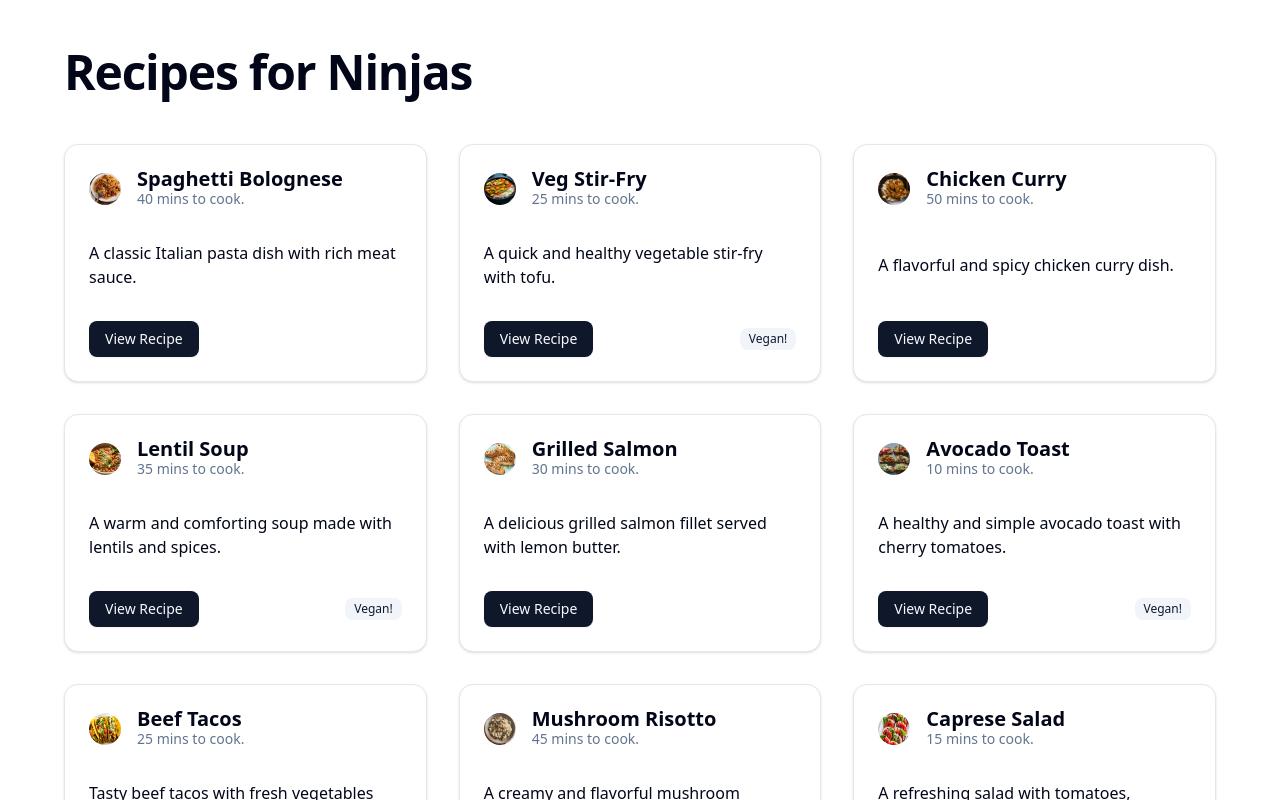
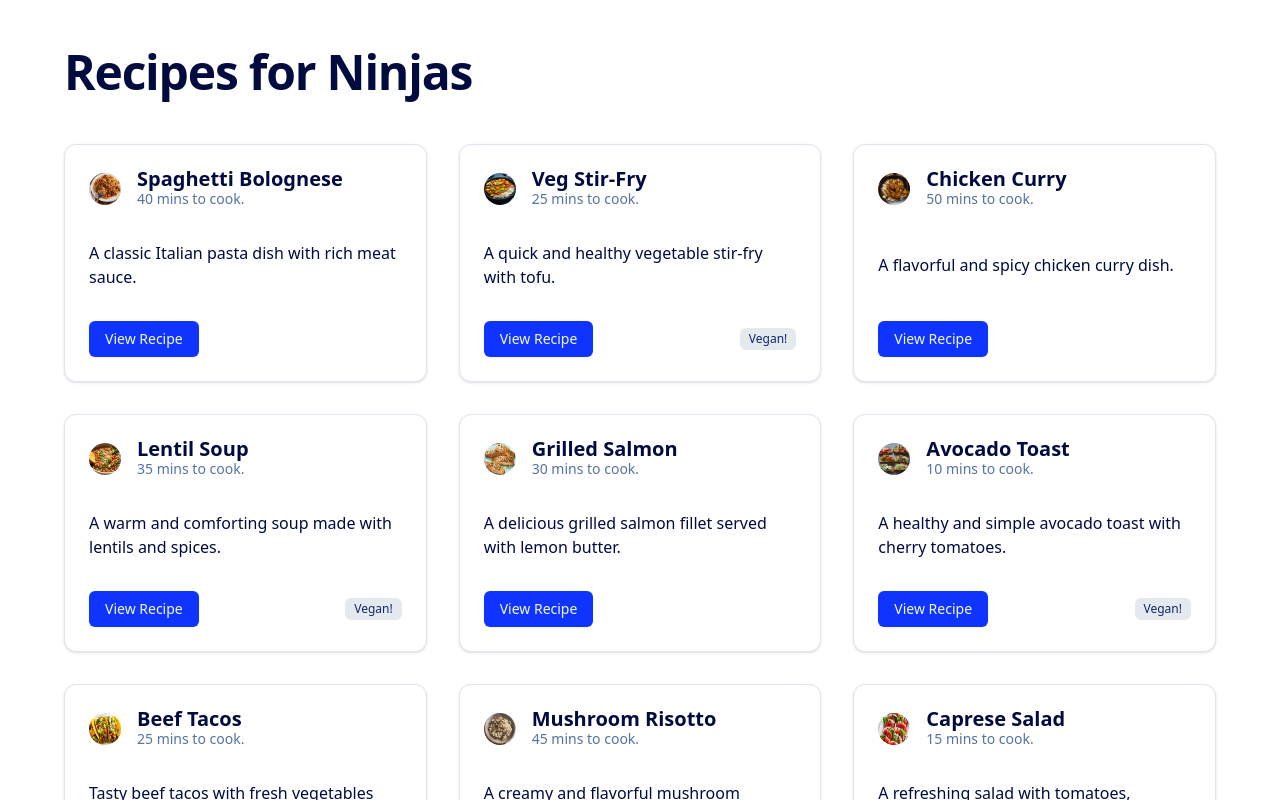
Before and after one commit to GenaPlem/ninja-recipes, a Next.js app: page / in a window 1280 px wide. Shown: the top 800 px of the page. Built offline with nearby package versions, Linux system fonts and the light colour scheme; data requests are answered from the project's data file.

Commit message:
Update theme of ShadCN components and convert it in oklch format

```diff
--- a/src/app/globals.css
+++ b/src/app/globals.css
@@ -46,74 +46,58 @@
 }
 
 :root {
-  --background: oklch(1 0 0);
-  --foreground: oklch(0.129 0.042 264.695);
-  --card: oklch(1 0 0);
-  --card-foreground: oklch(0.129 0.042 264.695);
-  --popover: oklch(1 0 0);
-  --popover-foreground: oklch(0.129 0.042 264.695);
-  --primary: oklch(0.208 0.042 265.755);
-  --primary-foreground: oklch(0.984 0.003 247.858);
-  --secondary: oklch(0.968 0.007 247.896);
-  --secondary-foreground: oklch(0.208 0.042 265.755);
-  --muted: oklch(0.968 0.007 247.896);
-  --muted-foreground: oklch(0.554 0.046 257.417);
-  --accent: oklch(0.968 0.007 247.896);
-  --accent-foreground: oklch(0.208 0.042 265.755);
-  --destructive: oklch(0.577 0.245 27.325);
-  --destructive-foreground: oklch(0.577 0.245 27.325);
-  --border: oklch(0.929 0.013 255.508);
-  --input: oklch(0.929 0.013 255.508);
-  --ring: oklch(0.704 0.04 256.788);
-  --chart-1: oklch(0.646 0.222 41.116);
-  --chart-2: oklch(0.6 0.118 184.704);
-  --chart-3: oklch(0.398 0.07 227.392);
-  --chart-4: oklch(0.828 0.189 84.429);
-  --chart-5: oklch(0.769 0.188 70.08);
-  --radius: 0.625rem;
-  --sidebar: oklch(0.984 0.003 247.858);
-  --sidebar-foreground: oklch(0.129 0.042 264.695);
-  --sidebar-primary: oklch(0.208 0.042 265.755);
-  --sidebar-primary-foreground: oklch(0.984 0.003 247.858);
-  --sidebar-accent: oklch(0.968 0.007 247.896);
-  --sidebar-accent-foreground: oklch(0.208 0.042 265.755);
-  --sidebar-border: oklch(0.929 0.013 255.508);
-  --sidebar-ring: oklch(0.704 0.04 256.788);
+  --background: oklch(1 0 0); /* Converted from 0 0% 100% */
+  --foreground: oklch(0.19 0.1 264); /* Converted from 224 71.4% 4.1% */
+  --card: oklch(1 0 0); /* Converted from 0 0% 100% */
+  --card-foreground: oklch(0.19 0.1 264); /* Converted from 224 71.4% 4.1% */
+  --popover: oklch(1 0 0); /* Converted from 0 0% 100% */
+  --popover-foreground: oklch(0.19 0.1 264); /* Converted from 224 71.4% 4.1% */
+  --primary: oklch(0.5 0.3 265); /* Converted from 262.1 83.3% 57.8% */
+  --primary-foreground: oklch(0.98 0.02 250); /* Converted from 210 20% 98% */
+  --secondary: oklch(0.93 0.01 250); /* Converted from 220 14.3% 95.9% */
+  --secondary-foreground: oklch(0.3 0.12 265); /* Converted from 220.9 39.3% 11% */
+  --muted: oklch(0.93 0.01 250); /* Converted from 220 14.3% 95.9% */
+  --muted-foreground: oklch(0.55 0.08 257); /* Converted from 220 8.9% 46.1% */
+  --accent: oklch(0.93 0.01 250); /* Converted from 220 14.3% 95.9% */
+  --accent-foreground: oklch(0.3 0.12 265); /* Converted from 220.9 39.3% 11% */
+  --destructive: oklch(0.6 0.22 27); /* Converted from 0 84.2% 60.2% */
+  --destructive-foreground: oklch(0.98 0.02 250); /* Converted from 210 20% 98% */
+  --border: oklch(0.92 0.015 255); /* Converted from 220 13% 91% */
+  --input: oklch(0.92 0.015 255); /* Converted from 220 13% 91% */
+  --ring: oklch(0.7 0.2 262); /* Converted from 262.1 83.3% 57.8% */
+  --radius: 0.5rem;
+  --chart-1: oklch(0.65 0.22 41); /* Converted from 12 76% 61% */
+  --chart-2: oklch(0.6 0.18 184); /* Converted from 173 58% 39% */
+  --chart-3: oklch(0.45 0.14 227); /* Converted from 197 37% 24% */
+  --chart-4: oklch(0.85 0.24 84); /* Converted from 43 74% 66% */
+  --chart-5: oklch(0.8 0.22 70); /* Converted from 27 87% 67% */
 }
 
 .dark {
-  --background: oklch(0.129 0.042 264.695);
-  --foreground: oklch(0.984 0.003 247.858);
-  --card: oklch(0.129 0.042 264.695);
-  --card-foreground: oklch(0.984 0.003 247.858);
-  --popover: oklch(0.129 0.042 264.695);
-  --popover-foreground: oklch(0.984 0.003 247.858);
-  --primary: oklch(0.984 0.003 247.858);
-  --primary-foreground: oklch(0.208 0.042 265.755);
-  --secondary: oklch(0.279 0.041 260.031);
-  --secondary-foreground: oklch(0.984 0.003 247.858);
-  --muted: oklch(0.279 0.041 260.031);
-  --muted-foreground: oklch(0.704 0.04 256.788);
-  --accent: oklch(0.279 0.041 260.031);
-  --accent-foreground: oklch(0.984 0.003 247.858);
-  --destructive: oklch(0.396 0.141 25.723);
-  --destructive-foreground: oklch(0.637 0.237 25.331);
-  --border: oklch(0.279 0.041 260.031);
-  --input: oklch(0.279 0.041 260.031);
-  --ring: oklch(0.446 0.043 257.281);
-  --chart-1: oklch(0.488 0.243 264.376);
-  --chart-2: oklch(0.696 0.17 162.48);
-  --chart-3: oklch(0.769 0.188 70.08);
-  --chart-4: oklch(0.627 0.265 303.9);
-  --chart-5: oklch(0.645 0.246 16.439);
-  --sidebar: oklch(0.208 0.042 265.755);
-  --sidebar-foreground: oklch(0.984 0.003 247.858);
-  --sidebar-primary: oklch(0.488 0.243 264.376);
-  --sidebar-primary-foreground: oklch(0.984 0.003 247.858);
-  --sidebar-accent: oklch(0.279 0.041 260.031);
-  --sidebar-accent-foreground: oklch(0.984 0.003 247.858);
-  --sidebar-border: oklch(0.279 0.041 260.031);
-  --sidebar-ring: oklch(0.446 0.043 257.281);
+  --background: oklch(0.19 0.1 264); /* Converted from 224 71.4% 4.1% */
+  --foreground: oklch(0.98 0.02 250); /* Converted from 210 20% 98% */
+  --card: oklch(0.19 0.1 264); /* Converted from 224 71.4% 4.1% */
+  --card-foreground: oklch(0.98 0.02 250); /* Converted from 210 20% 98% */
+  --popover: oklch(0.19 0.1 264); /* Converted from 224 71.4% 4.1% */
+  --popover-foreground: oklch(0.98 0.02 250); /* Converted from 210 20% 98% */
+  --primary: oklch(0.98 0.02 250); /* Converted from 263.4 70% 50.4% */
+  --primary-foreground: oklch(0.3 0.12 265); /* Converted from 210 20% 98% */
+  --secondary: oklch(0.35 0.08 260); /* Converted from 215 27.9% 16.9% */
+  --secondary-foreground: oklch(0.98 0.02 250); /* Converted from 210 20% 98% */
+  --muted: oklch(0.35 0.08 260); /* Converted from 215 27.9% 16.9% */
+  --muted-foreground: oklch(0.7 0.05 256); /* Converted from 217.9 10.6% 64.9% */
+  --accent: oklch(0.35 0.08 260); /* Converted from 215 27.9% 16.9% */
+  --accent-foreground: oklch(0.98 0.02 250); /* Converted from 210 20% 98% */
+  --destructive: oklch(0.4 0.15 25); /* Converted from 0 62.8% 30.6% */
+  --destructive-foreground: oklch(0.98 0.02 250); /* Converted from 210 20% 98% */
+  --border: oklch(0.35 0.08 260); /* Converted from 215 27.9% 16.9% */
+  --input: oklch(0.35 0.08 260); /* Converted from 215 27.9% 16.9% */
+  --ring: oklch(0.5 0.18 263); /* Converted from 263.4 70% 50.4% */
+  --chart-1: oklch(0.65 0.18 220); /* Converted from 220 70% 50% */
+  --chart-2: oklch(0.6 0.2 160); /* Converted from 160 60% 45% */
+  --chart-3: oklch(0.55 0.25 30); /* Converted from 30 80% 55% */
+  --chart-4: oklch(0.7 0.18 280); /* Converted from 280 65% 60% */
+  --chart-5: oklch(0.75 0.2 340); /* Converted from 340 75% 55% */
 }
 
 @layer base {
```
